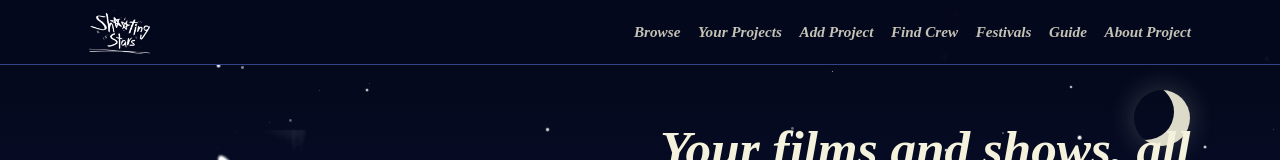
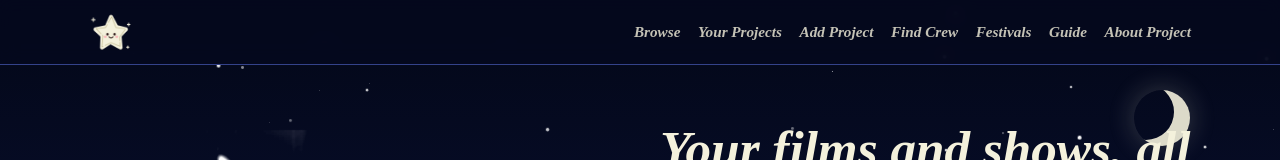
Before and after one commit to suniidih/Shooting-Stars, a plain HTML site: page index.html in a window 1280 px wide. Shown: the top 160 px of the page. Drawn offline with Linux system fonts and the light colour scheme.

Commit message:
Update index.html

```diff
--- a/index.html
+++ b/index.html
@@ -9,7 +9,7 @@
 <body>
 <!-- Top bar -->
 <header><div class="wrap">
-  <a href="index.html" aria-label="Shooting Stars home"><img src=shooting-stars.png alt="Shooting Stars"></a>
+  <a href="index.html" aria-label="Shooting Stars home"><img src=star.png alt="Shooting Stars"></a>
   <nav aria-label="Main"><a href="browse.html">Browse</a><a href="projects.html">Your Projects</a><a href="add.html">Add Project</a><a href="crew.html">Find Crew</a><a href="festivals.html">Festivals</a><a href="guide.html">Guide</a><a href="about.html">About Project</a></nav>
 </div></header>
 
```
